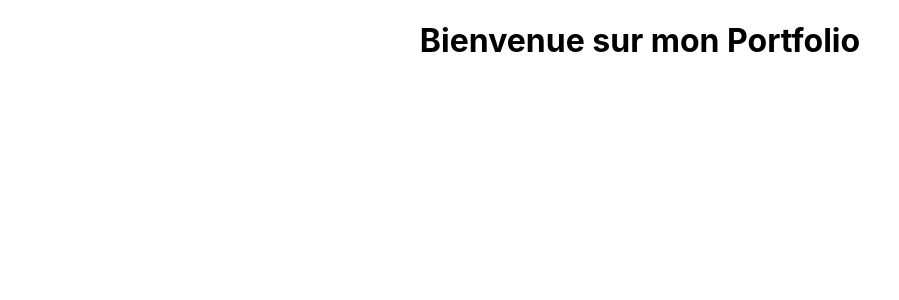
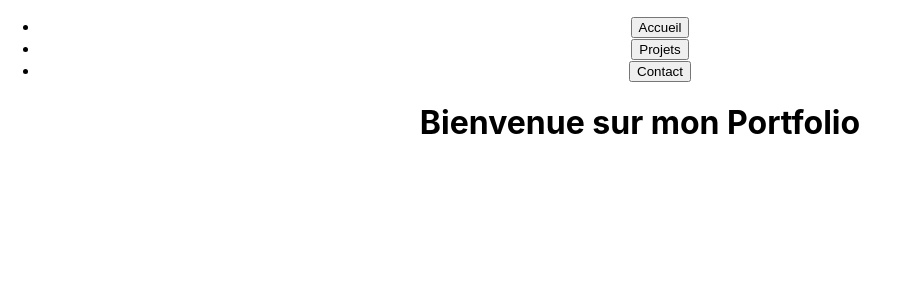
Before and after one commit to godefroyhanot/portfolio-template, a React (Create React App) app: page / in a window 1280 px wide. Shown: the top 300 px of the page, without its empty margins (0-899 px from the left). Built offline with nearby package versions, Linux system fonts and the light colour scheme.

Commit message:
Menu de navigation

```diff
--- a/src/App.js
+++ b/src/App.js
@@ -24,23 +24,28 @@ function App() {
       },
     ];
 
-    // Déplace cette fonction à l'intérieur du composant App
+    // Fonction pour afficher la page en fonction du slug
     const displayPage = () => {
-      switch (slug) {
-        case "home":
-          return <Home />;
-        case "projets":
-          return <Projets />;
-        case "contact":
-          return <Contact />;
-        default:
-          return <Home />;
-      }
+      const currentPage = tableauMenu.find(page => page.slug === slug);
+      return currentPage ? currentPage.component : <Home />;
     };
 
     return (
       <div className="App">
-        {/* Appelle displayPage pour rendre la page */}
+        {/* Barre de menu */}
+        <nav>
+          <ul>
+            {tableauMenu.map((item) => (
+              <li key={item.slug}>
+                <button onClick={() => setSlug(item.slug)}>
+                  {item.title}
+                </button>
+              </li>
+            ))}
+          </ul>
+        </nav>
+
+        {/* Affichage du contenu de la page */}
         {displayPage()}
       </div>
     );
```
